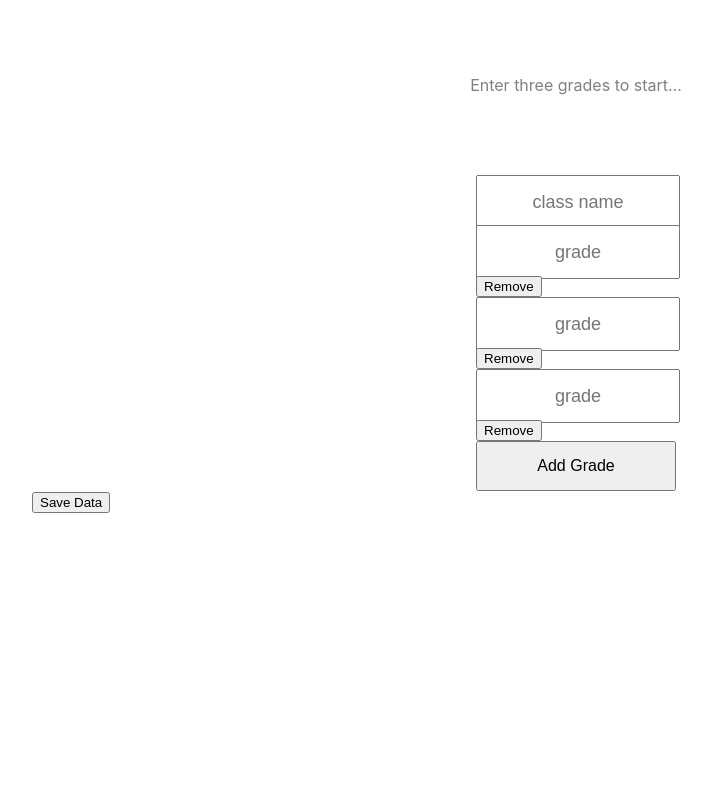
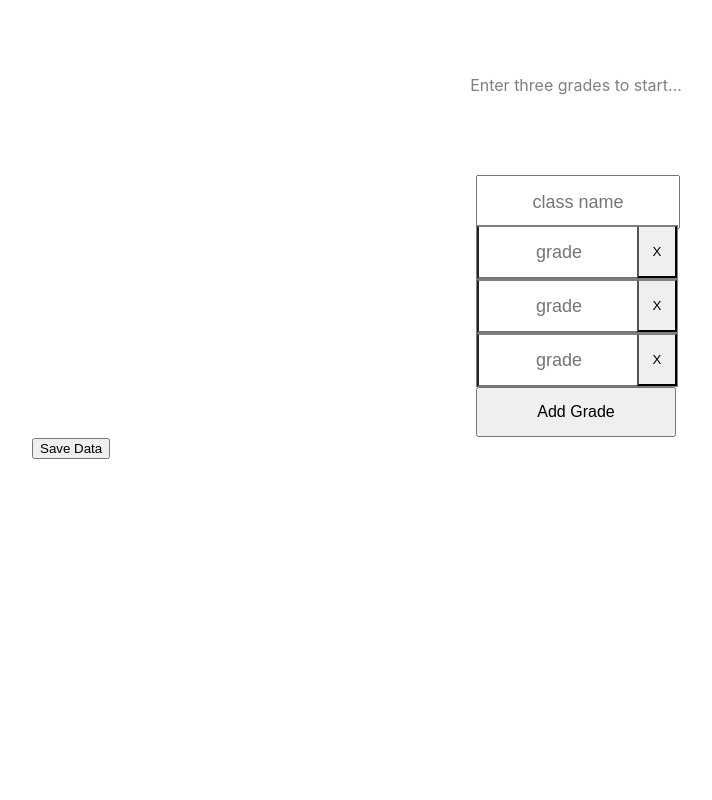
Before and after one commit to tommy-js/schoolgraph, a React (Create React App) app: page / in a window 1280 px wide. Shown: the top 800 px of the page, without its empty margins (64-776 px from the left). Built offline with nearby package versions, Linux system fonts and the light colour scheme.

Commit message:
positioning change

```diff
--- a/src/components/NewInputField.js
+++ b/src/components/NewInputField.js
@@ -5,9 +5,16 @@ function NewInputField(props) {
   const [id, setId] = useState(props.id);
 
   return (
-    <div>
-      <NewGrade id={id} updateMapper={props.updateMapper} />
-      <button onClick={() => props.removeObj(id)}>Remove</button>
+    <div className="grade_input_block">
+      <div className="left_align_grade_input">
+        <NewGrade id={id} updateMapper={props.updateMapper} />
+      </div>
+      <button
+        className="right_align_grade_button"
+        onClick={() => props.removeObj(id)}
+      >
+        X
+      </button>
     </div>
   );
 }
--- a/src/main.scss
+++ b/src/main.scss
@@ -24,7 +24,6 @@
   border: 1px solid transparent;
   border-radius: 5px;
   transition: 0.3s;
-  // border: 1px solid green;
 }
 
 .graph_encloser:hover {
@@ -166,6 +165,7 @@
   padding: 0;
   text-align: center;
   font-size: 18px;
+  border-top: 1px solid grey;
 }
 
 .input_field {
@@ -179,7 +179,7 @@
 
 .input_field:hover,
 .input_type_number:hover {
-  border: 1px solid grey;
+  border-top: 1px solid grey;
 }
 
 input::-webkit-outer-spin-button,
@@ -201,3 +201,25 @@ input[type="number"] {
   color: grey;
   transition: 0.3s;
 }
+
+.grade_input_block {
+  position: relative;
+  width: 200px;
+  border: 1px solid grey;
+}
+
+.left_align_grade_input {
+  position: relative;
+  display: inline-block;
+  width: 80%;
+}
+
+.right_align_grade_button {
+  position: relative;
+  display: inline-block;
+  width: 20%;
+  height: 52px;
+  vertical-align: top;
+  cursor: pointer;
+  border-top: 1px solid grey;
+}
```
